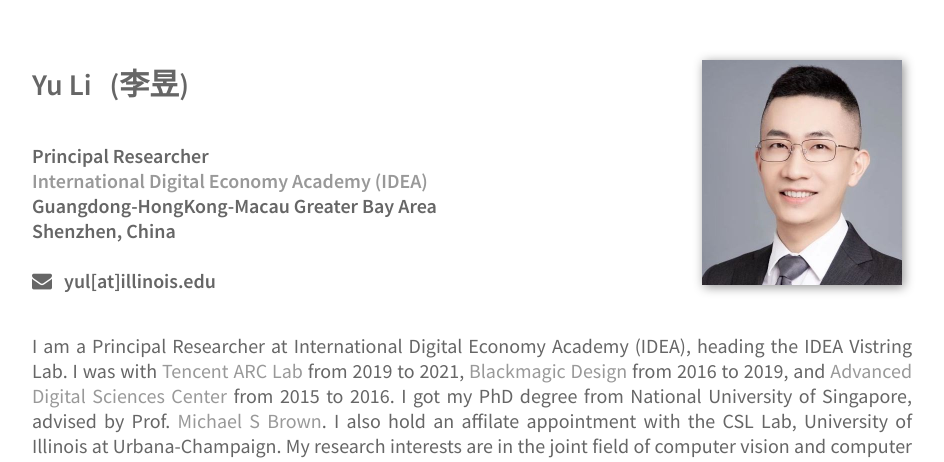
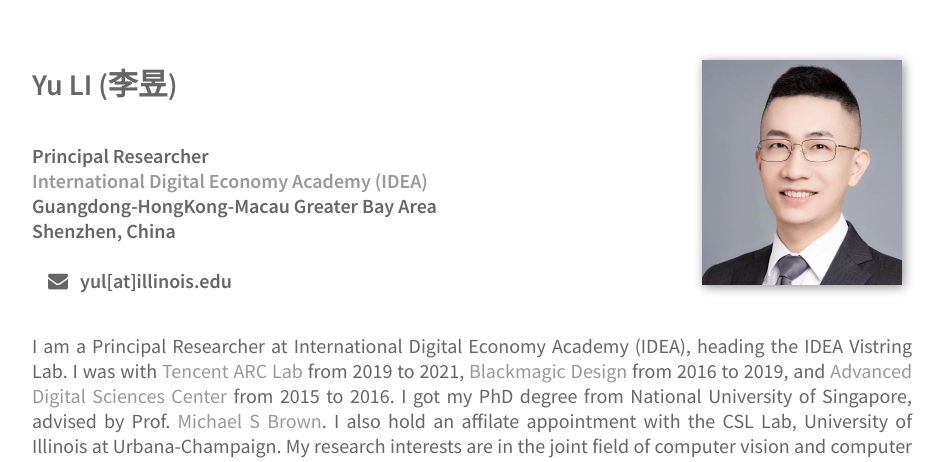
Before and after one commit to yu-li/yu-li.github.io, a plain HTML site: page index.html in a window 1280 px wide. Shown: the top 462 px of the page, without its empty margins (118-1062 px from the left). Drawn offline with Linux system fonts and the light colour scheme; some icons are missing.

Commit message:
Update index.html

```diff
--- a/index.html
+++ b/index.html
@@ -18,7 +18,7 @@
             <div id="container">
                 <div id="about">
                     <div id="header">
-                        <h2>Yu Li &nbsp; (李昱)</h2>
+                        <h2>Yu LI (李昱)</h2>
                         <!-- <div class="logom"><img src="img/lyLogo.png" alt="Yu's LOGO" width="180" height="60"></div> -->
                     </div>
                     <h4>Principal Researcher</h4>
@@ -26,7 +26,7 @@
                     <h4>Guangdong-HongKong-Macau Greater Bay Area</h4>
                     <h4>Shenzhen, China</h4>
                     <br>
-                    <h4><i class="fa fa-envelope"></i> &nbsp; yul[at]illinois.edu</h4>
+                    <h4>&nbsp; &nbsp; <i class="fa fa-envelope"></i> &nbsp; yul[at]illinois.edu</h4>
                 </div>
                 <div id="photo"><img src="img/profile.jpg" alt="Yu's Profile Picture" width="200" height="225"></div>
             </div>
```
